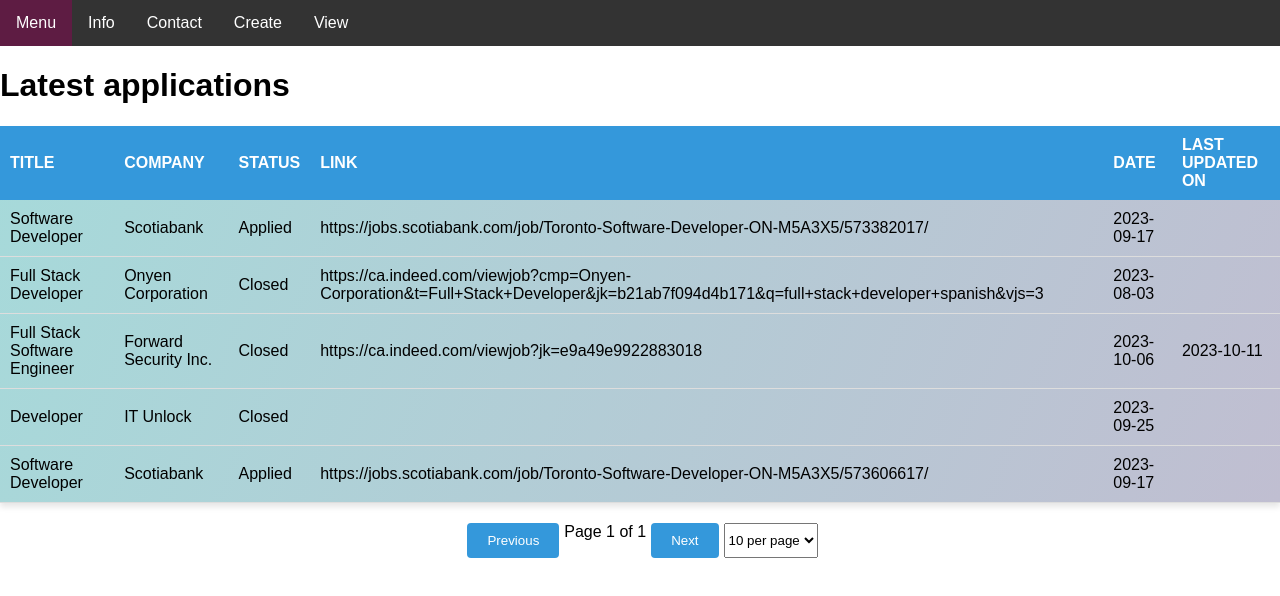
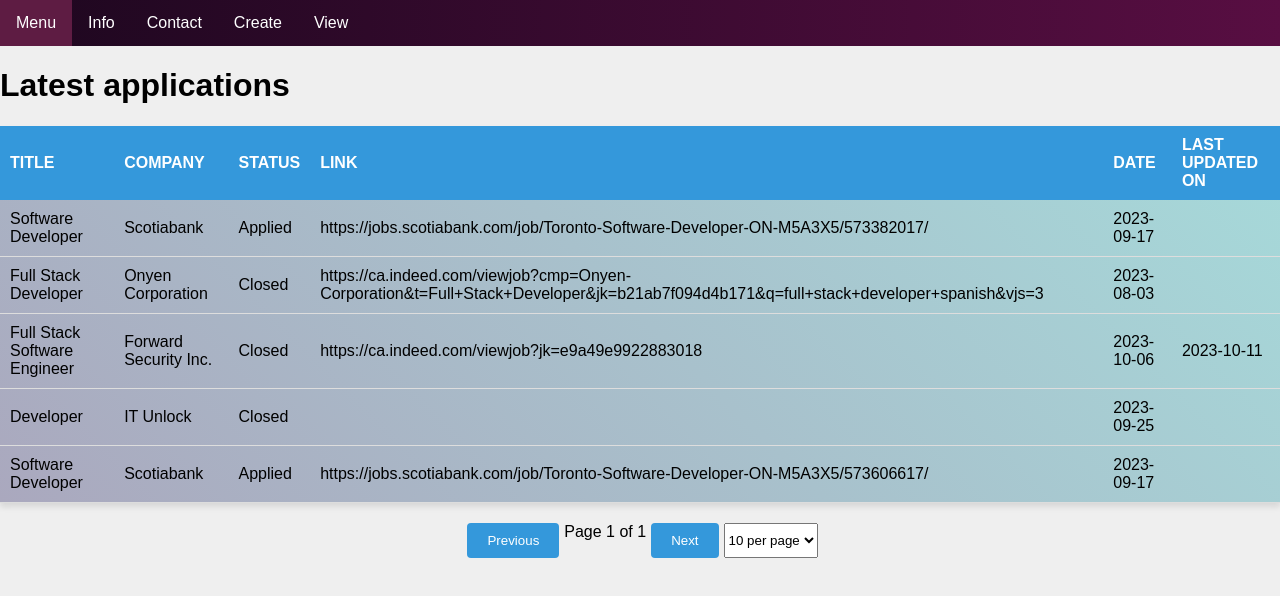
Before and after one commit to teban004/job-hunt-tracker, a React (Create React App) app: page / in a window 1280 px wide. Shown: the top 596 px of the page. Built offline with nearby package versions, Linux system fonts and the light colour scheme.

Commit message:
added linear-gradient to menu background

```diff
--- a/src/App.css
+++ b/src/App.css
@@ -6,4 +6,5 @@
 body {
   margin: 0;
   font-family: Arial, Helvetica, sans-serif;
+  background-color: #efefef;
 }
--- a/src/Styles/NavbarMenu.css
+++ b/src/Styles/NavbarMenu.css
@@ -3,7 +3,7 @@
 /* topnav container */
  .topnav {
   overflow: hidden;
-  background-color: #333;
+  background: linear-gradient(90deg,#1d071f,#580e42);;
   font-family: Arial;
 }
 
--- a/src/Styles/tableStyles.css
+++ b/src/Styles/tableStyles.css
@@ -1,6 +1,6 @@
 /* Apply a basic styling to the table */
 .table-container {
-    background: linear-gradient(-68deg,#c0bed1,#a6dada);
+    background: linear-gradient(45deg,#aaa8be,#a6dada);
 }
 
 table {
```
